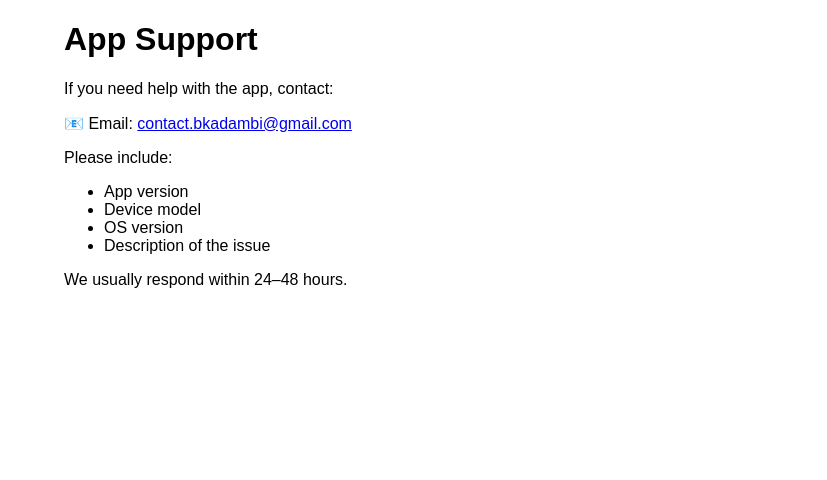
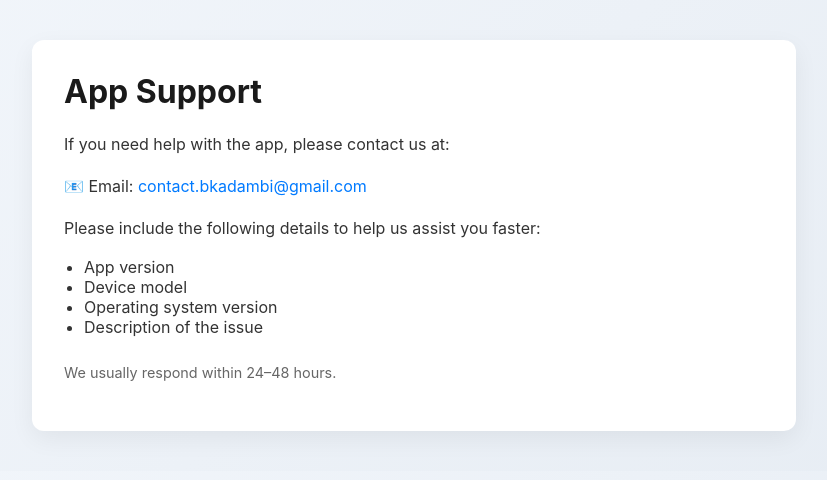
Before and after one commit to balajikadambi/support-form, a plain HTML site: page index.html in a window 1280 px wide. Shown: the whole page, without its empty margins (226-1053 px from the left). Drawn offline with Linux system fonts and the light colour scheme.

Commit message:
Enhance App Support page layout and content
Updated the layout and content of the App Support page, including styling and contact information.

```diff
--- a/index.html
+++ b/index.html
@@ -1,27 +1,83 @@
 <!DOCTYPE html>
-<html>
+<html lang="en">
 <head>
   <title>App Support</title>
   <meta charset="UTF-8">
+  <meta name="viewport" content="width=device-width, initial-scale=1.0">
+
+  <style>
+    body {
+      margin: 0;
+      font-family: -apple-system, BlinkMacSystemFont, "Segoe UI", Roboto, Helvetica, Arial, sans-serif;
+      background: linear-gradient(135deg, #f2f6fb, #e6ecf3);
+      padding: 40px 16px;
+      color: #333;
+    }
+
+    .container {
+      max-width: 700px;
+      margin: auto;
+      background: #ffffff;
+      padding: 32px;
+      border-radius: 12px;
+      box-shadow: 0 8px 24px rgba(0, 0, 0, 0.06);
+    }
+
+    h1 {
+      margin-top: 0;
+      color: #1a1a1a;
+    }
+
+    p {
+      line-height: 1.6;
+    }
+
+    ul {
+      padding-left: 20px;
+    }
+
+    a {
+      color: #007aff;
+      text-decoration: none;
+    }
+
+    a:hover {
+      text-decoration: underline;
+    }
+
+    .footer {
+      margin-top: 24px;
+      font-size: 0.9em;
+      color: #666;
+    }
+  </style>
 </head>
-<body style="font-family: sans-serif; max-width: 700px; margin: auto;">
-  <h1>App Support</h1>
-  <p>If you need help with the app, contact:</p>
 
-  <p>
-    📧 Email: <a href="mailto:contact.bkadambi@gmail.com">contact.bkadambi@gmail.com</a>
-  </p>
+<body>
+  <div class="container">
+    <h1>App Support</h1>
 
-  <p>
-    Please include:
+    <p>If you need help with the app, please contact us at:</p>
+
+    <p>
+      📧 Email:
+      <a href="mailto:contact.bkadambi@gmail.com">
+        contact.bkadambi@gmail.com
+      </a>
+    </p>
+
+    <p>Please include the following details to help us assist you faster:</p>
+
     <ul>
       <li>App version</li>
       <li>Device model</li>
-      <li>OS version</li>
+      <li>Operating system version</li>
       <li>Description of the issue</li>
     </ul>
-  </p>
 
-  <p>We usually respond within 24–48 hours.</p>
+    <p class="footer">
+      We usually respond within 24–48 hours.
+    </p>
+  </div>
 </body>
 </html>
```
